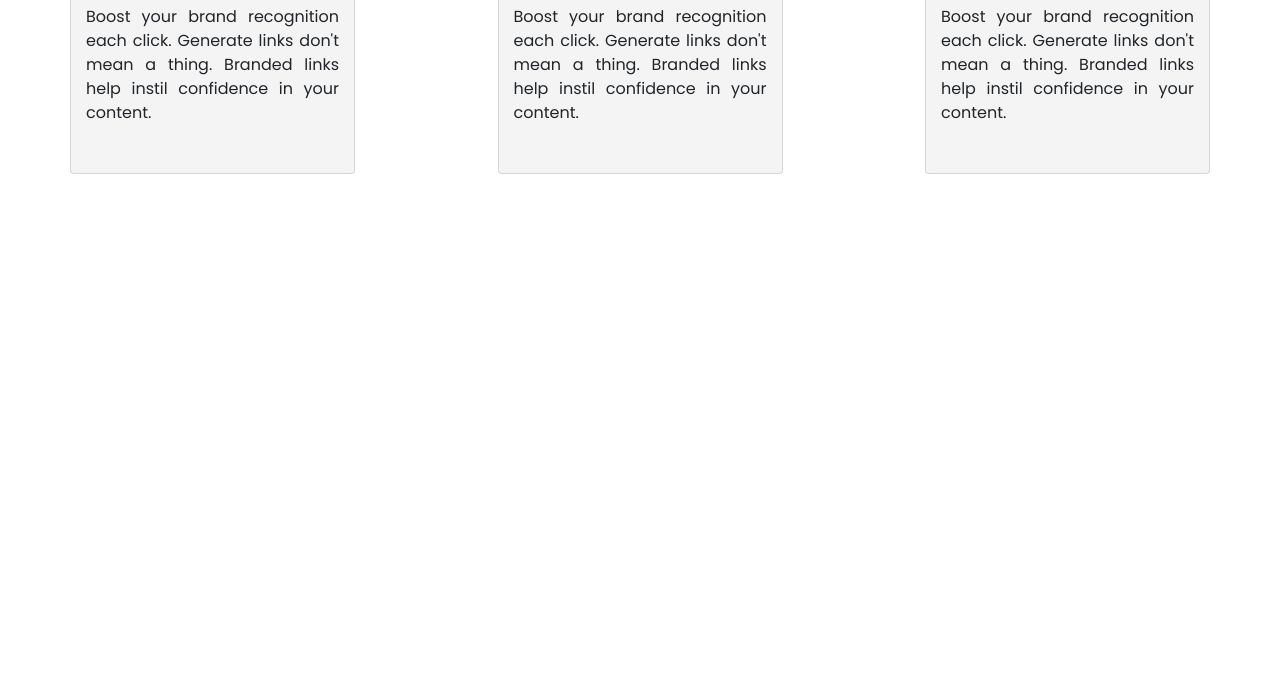
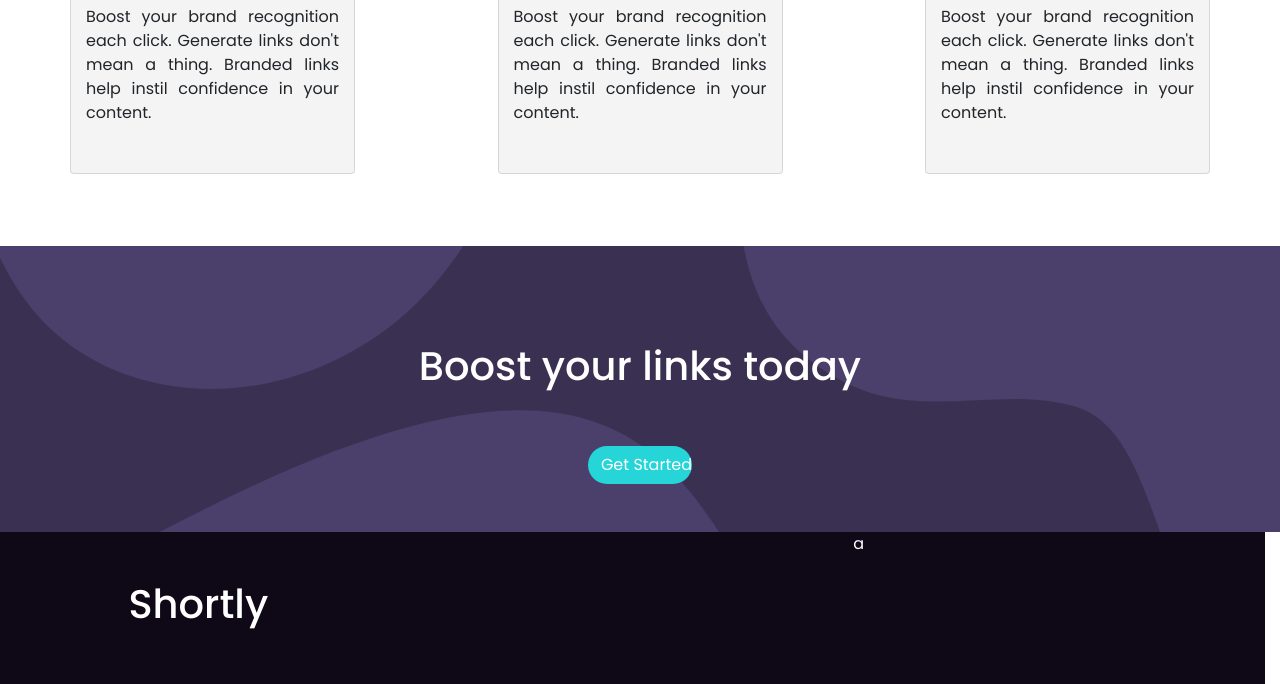
Before and after one commit to AbinJose2002/URL-Shortner, a plain HTML site: page index.html in a window 1280 px wide. Shown: the part 1206-1890 px from the top of the page. Before the commit the page ends 1452 px from the top, so only its background shows below. Drawn offline with nearby package versions, Linux system fonts and the light colour scheme.

Commit message:
Woring on footer section

```diff
--- a/index.html
+++ b/index.html
@@ -94,6 +94,26 @@
     </div>
   </section>
 
+  <!-- boost section -->
+  <section class="boost col-12 py-5 d-flex justify-content-center flex-column align-items-center">
+    <h1 class="text-weight-bold text-center text-white py-5 ">Boost your links today</h1>
+    <button class="btn text-white col-1">Get Started</button>
+  </section>
+
+  <!-- footer section -->
+
+  <footer class="row text-white">
+    <div class="footer-sec footer-sec1 col-lg-4 col-sm-12 px-5 py-5">
+      <h1 class="text-center">Shortly</h1>
+    </div>
+    <div class="footer-sec footer-sec2 col-lg-4 col-sm-12">
+      <div class="footer-link-sec row">
+
+      </div>
+    </div>
+    <div class="footer-sec footer-sec3 col-lg-4 col-sm-12">a</div>
+  </footer>
+
   <script src="app.js"></script>
   <script src="https://code.jquery.com/jquery-3.2.1.slim.min.js" integrity="sha384-KJ3o2DKtIkvYIK3UENzmM7KCkRr/rE9/Qpg6aAZGJwFDMVNA/GpGFF93hXpG5KkN" crossorigin="anonymous"></script>
   <script src="https://cdn.jsdelivr.net/npm/@popperjs/core@2.11.8/dist/umd/popper.min.js" integrity="sha384-I7E8VVD/ismYTF4hNIPjVp/Zjvgyol6VFvRkX/vR+Vc4jQkC+hVqc2pM8ODewa9r" crossorigin="anonymous"></script>
--- a/style/style.css
+++ b/style/style.css
@@ -79,3 +79,16 @@
     justify-content: center;
     align-items: center;
 }
+
+/* boost section */
+
+.boost{
+    background: url("../assets/bg-boost-desktop.svg");
+    background-color: #3a3152;
+    background-size: 100% 100%;
+}
+
+footer{
+    width: 100%;
+    background-color: rgb(15, 9, 23);
+}
```
